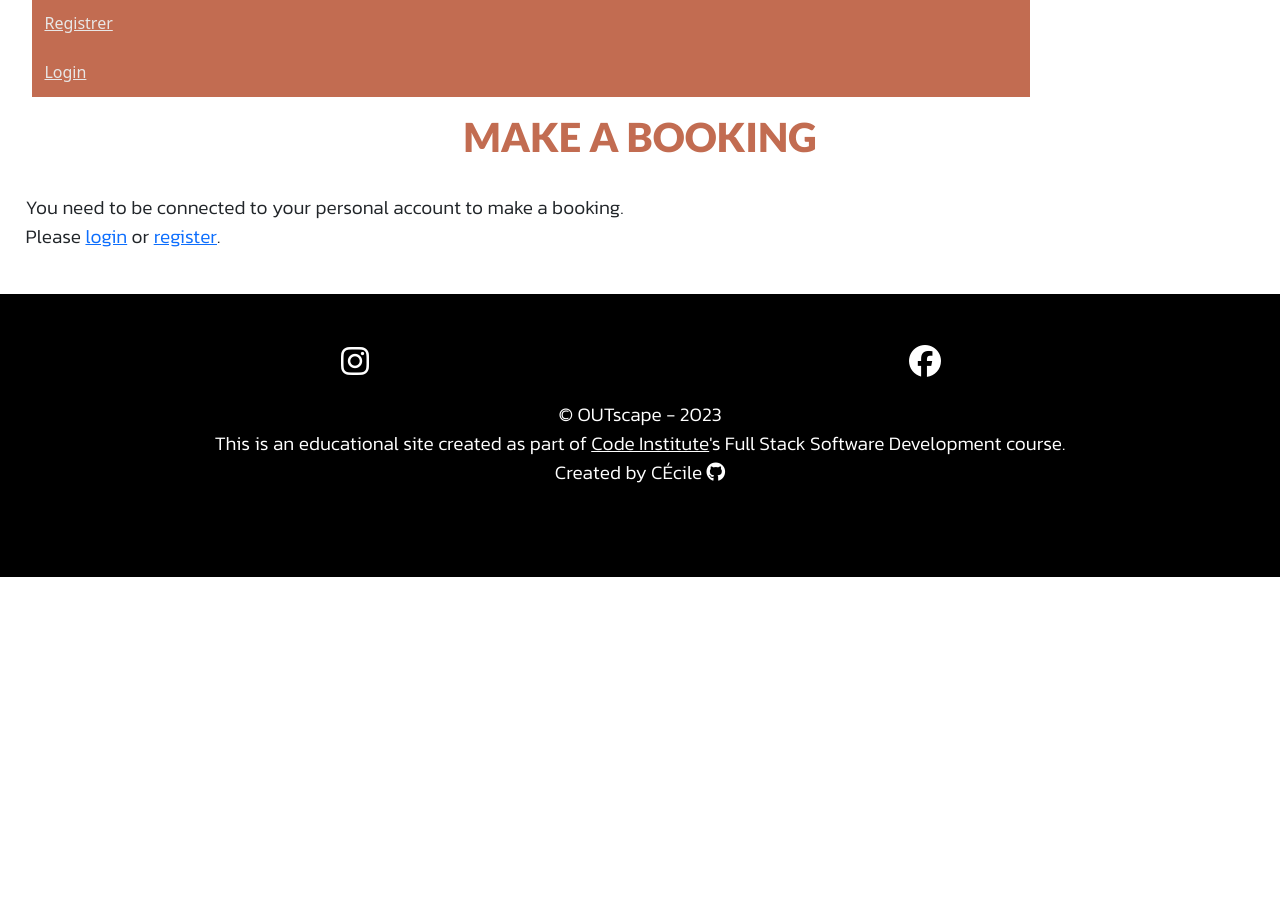
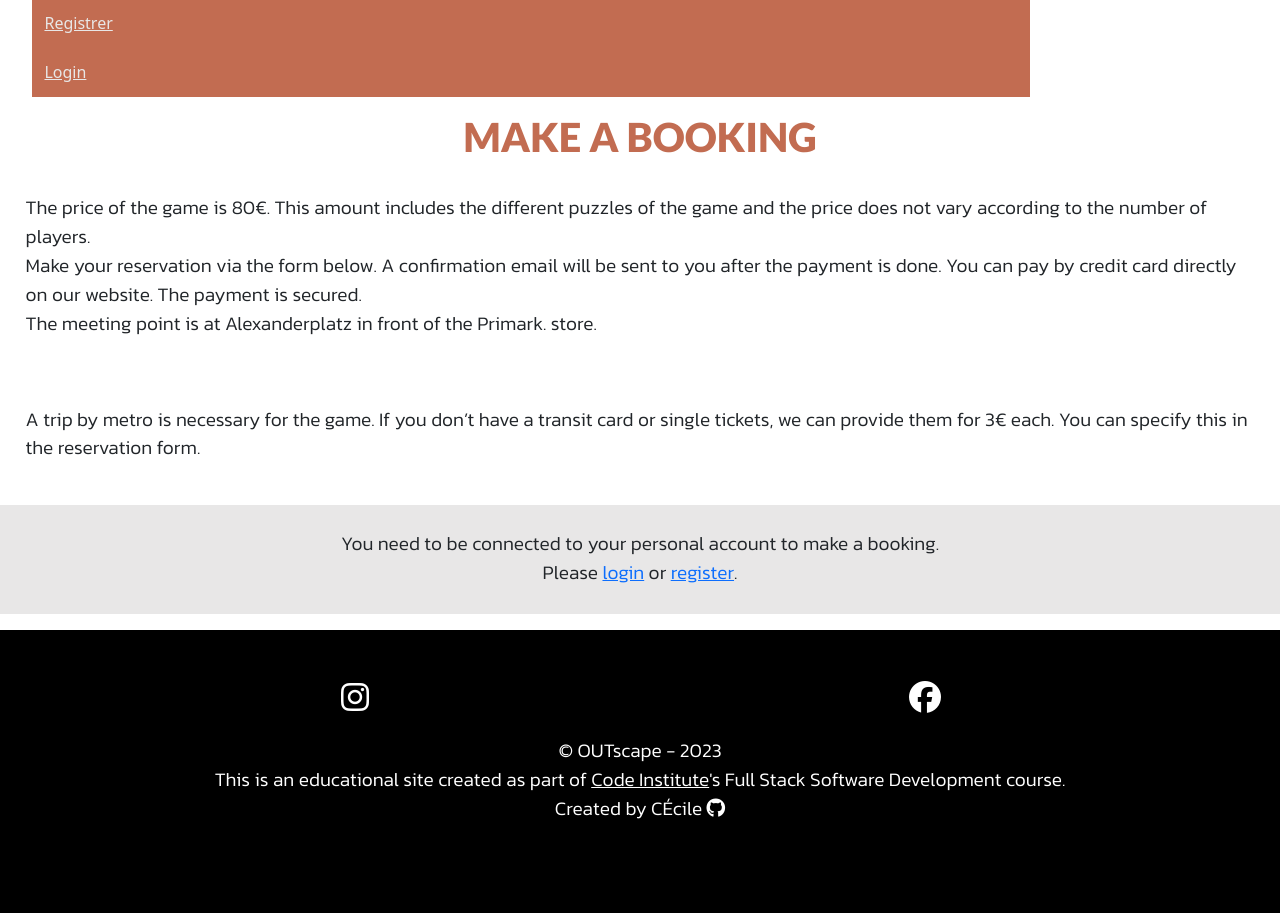
Before and after one commit to cecilegaudron/outscape-game, a Django app: page /booking/ in a window 1280 px wide. Shown: the part 529-1442 px from the top of the page. Before the commit the page ends 1106 px from the top, so only its background shows below. Run offline with Django 3.2, Linux system fonts and the light colour scheme; some libraries are stand-ins or nearby versions.

Commit message:
Add content and pictos to booking, game and index

```diff
--- a/static/css/style.css
+++ b/static/css/style.css
@@ -239,6 +239,10 @@ footer a:hover {
     text-align: center;
 }
 
+.picto {
+    width: 70%;
+}
+
 
 /* Booking form */
 .background-booking {
@@ -253,12 +257,8 @@ footer a:hover {
 .list-booking {
     background-color: #e8e7e7;
     text-align: center;
-}
-
-.list-booking {
     list-style-type: none;
 }
-
 .btn-detail {
     background-color: #c26c51 !important;
 }
@@ -301,8 +301,5 @@ footer a:hover {
 
 button.accordion-button:focus {
     box-shadow: inherit;
-}
-
-.accordion-header {
     color: #c26c51;
 }
--- a/templates/booking.html
+++ b/templates/booking.html
@@ -5,7 +5,19 @@
 <section>
     <div class="mx-auto">
         <h1>MAKE A BOOKING</h1>
-        <div class="booking-form">
+        <p>
+            The price of the game is 80€. This amount includes the different puzzles of the game and the price does not vary according to the number of players.<br>
+            Make your reservation via the form below. A confirmation email will be sent to you after the payment is done. You can pay by credit card directly on our website. The payment is secured.<br>
+            The meeting point is at Alexanderplatz in front of the Primark. store.
+        </p>
+        <p>
+            A trip by metro is necessary for the game. If you don’t have a transit card or single tickets, we can provide them for 3€ each. You can specify this in the reservation form.
+        </p>
+    </div>
+</section>
+
+<section>
+        <div class="booking-form list-booking">
         {% if user.is_authenticated %}
 
         {% if submitted %}
```
Also changed, not shown: templates/game.html (+4 -19 lines), templates/index.html (+16 -2 lines).
